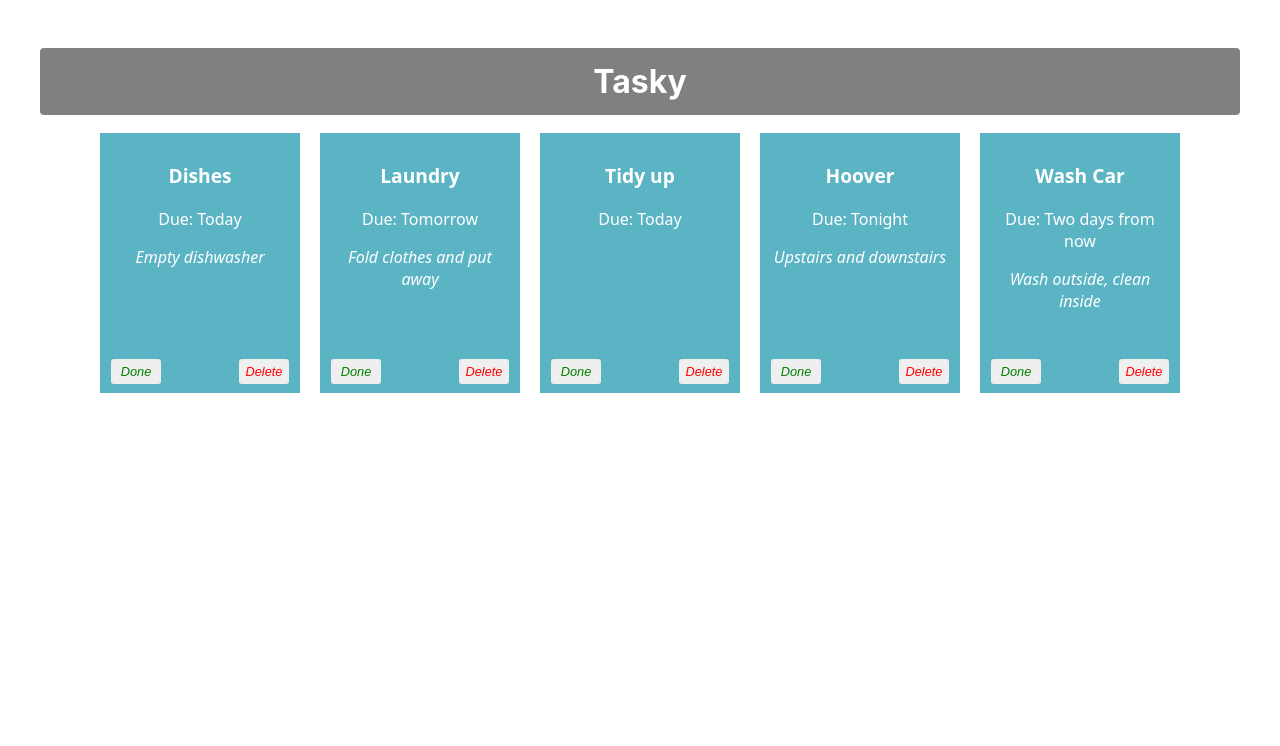
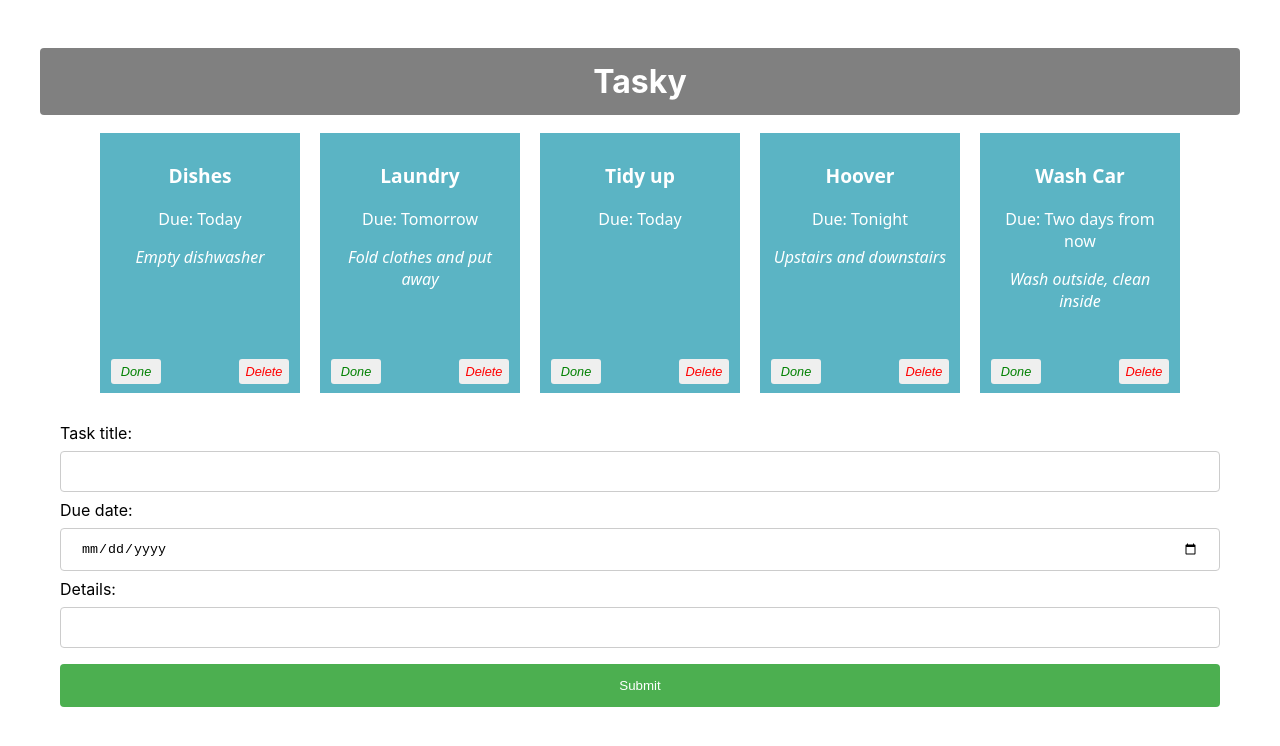
Before and after one commit to Diarmuidoc/react-basics-labs, a React (Create React App) app in the folder test-app/: page / in a window 1280 px wide. Shown: the top 746 px of the page. Built offline with nearby package versions, Linux system fonts and the light colour scheme.

Commit message:
Completed Week4 lab A

```diff
--- a/test-app/package.json
+++ b/test-app/package.json
@@ -9,6 +9,7 @@
     "react": "^18.2.0",
     "react-dom": "^18.2.0",
     "react-scripts": "5.0.1",
+    "uuid": "^9.0.1",
     "web-vitals": "^2.1.4"
   },
   "scripts": {
--- a/test-app/src/App.css
+++ b/test-app/src/App.css
@@ -62,3 +62,32 @@ button {
   right: 5px;
   color: red;
 }
+
+input[type=text], input[type=date] {
+  width: 100%;
+  padding: 12px 20px;
+  margin: 8px 0;
+  display: inline-block;
+  border: 1px solid #ccc;
+  border-radius: 4px;
+  box-sizing: border-box;
+}
+
+input[type=submit] {
+  width: 100%;
+  background-color: #4CAF50;
+  color: white;
+  padding: 14px 20px;
+  margin: 8px 0;
+  border: none;
+  border-radius: 4px;
+  cursor: pointer;
+}
+
+input[type=submit]:hover {
+  background-color: #45a049;
+}
+
+form {
+  text-align: left;
+}
--- a/test-app/src/App.js
+++ b/test-app/src/App.js
@@ -1,5 +1,7 @@
 import './App.css';
+import { v4 as uuidv4 } from 'uuid';
 import Task from './components/Task';
+import AddTaskForm from './components/Form';
 import React, { useState } from 'react';
 
 function App() {
@@ -27,8 +29,46 @@ function App() {
     setTaskState({tasks});
   }
 
+  const [ formState, setFormState ] = useState({
+    title: "",
+    description: "",
+    deadline: ""
+  });
+
+  const formChangeHandler = (event) => {
+    let form = {...formState};
+
+    switch(event.target.name) {
+      case "title":
+          form.title = event.target.value;
+          break;
+      case "description":
+          form.description = event.target.value;
+          break;
+      case "deadline":
+          form.deadline = event.target.value;
+          break;
+      default:
+          form = formState;
+    }
+    console.log(formState);
+    setFormState(form);
+  }
+
+  const formSubmitHandler = (event) => {
+    event.preventDefault();
+
+    const tasks = [...taskState.tasks];
+    const form = {...formState};
+
+    form.id = uuidv4();
+
+    tasks.push(form);
+    setTaskState({tasks});
+  }
+
   return (
-    <div className="container">
+     <div className="container">
       <h1>Tasky</h1>
       {taskState.tasks.map((task, index) => (
         <Task
@@ -41,6 +81,7 @@ function App() {
           deleteTask = {() => deleteHandler(index)}
         />
       ))}
+       <AddTaskForm submit={formSubmitHandler} change={formChangeHandler} />
     </div>
   );
 }
--- /dev/null
+++ b/test-app/src/components/Form.js
@@ -0,0 +1,28 @@
+import React from "react";
+
+const AddTaskForm = (props) => {
+
+  return (
+    <div>
+       <form onSubmit={props.submit}>
+      <label>
+        Task title:
+        <input type="text" name="title" required onChange={(event) => props.change(event)} />
+    </label>
+    <br />
+    <label>
+        Due date:
+        <input type="date" name="deadline" required onChange={(event) => props.change(event)} />
+    </label>
+    <br />
+    <label>
+        Details:
+        <input type="text" name="description" onChange={(event) => props.change(event)} />
+    </label>
+        <input type="submit" value="Submit" />
+        </form>
+    </div>
+  )
+};
+
+export default AddTaskForm;
```
Also changed, not shown: 1 other file (tests, documents, lock files or other folders).
